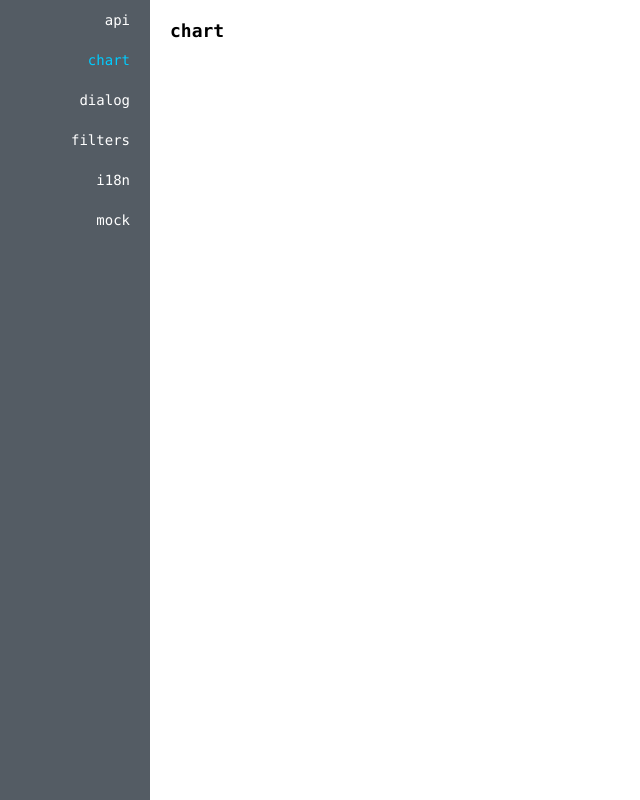
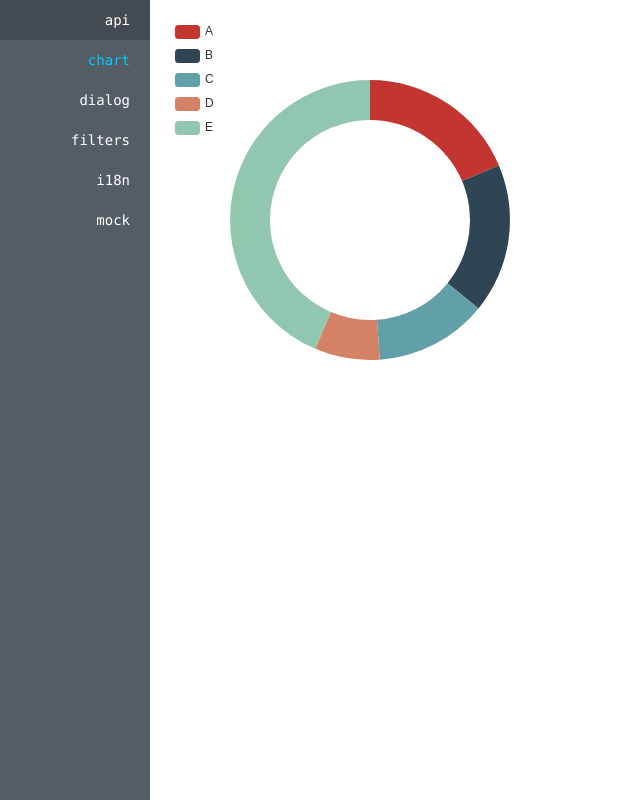
Before and after one commit to 660e/template-vue-2x-element, a Vue app: page /#/demo/chart in a window 1280 px wide. Shown: the whole page, without its empty margins (0-640 px from the left). Built offline with nearby package versions, Linux system fonts and the light colour scheme.

Commit message:
init chart

```diff
--- a/src/views/demo/chart.vue
+++ b/src/views/demo/chart.vue
@@ -1,3 +1,55 @@
 <template>
-  <h1>chart</h1>
+  <v-chart :options="options"></v-chart>
 </template>
+
+<script>
+export default {
+  data() {
+    return {
+      options: {
+        tooltip: {
+          trigger: 'item',
+          formatter: '{c}'
+        },
+        legend: {
+          orient: 'vertical',
+          top: 0,
+          left: 0,
+          data: ['A', 'B', 'C', 'D', 'E']
+        },
+        series: [{
+          type: 'pie',
+          radius: ['50%', '70%'],
+          label: {
+            show: false,
+            position: 'center'
+          },
+          emphasis: {
+            label: {
+              show: true,
+              fontSize: '24'
+            }
+          },
+          labelLine: {
+            show: false
+          },
+          data: [
+            { value: 335, name: 'A' },
+            { value: 310, name: 'B' },
+            { value: 234, name: 'C' },
+            { value: 135, name: 'D' },
+            { value: 784, name: 'E' }
+          ]
+        }]
+      }
+    };
+  }
+};
+</script>
+
+<style lang="less" scoped>
+.echarts {
+  height: 400px;
+  width: 400px;
+}
+</style>
```
Also changed, not shown: src/main.js (+5 -2 lines).
